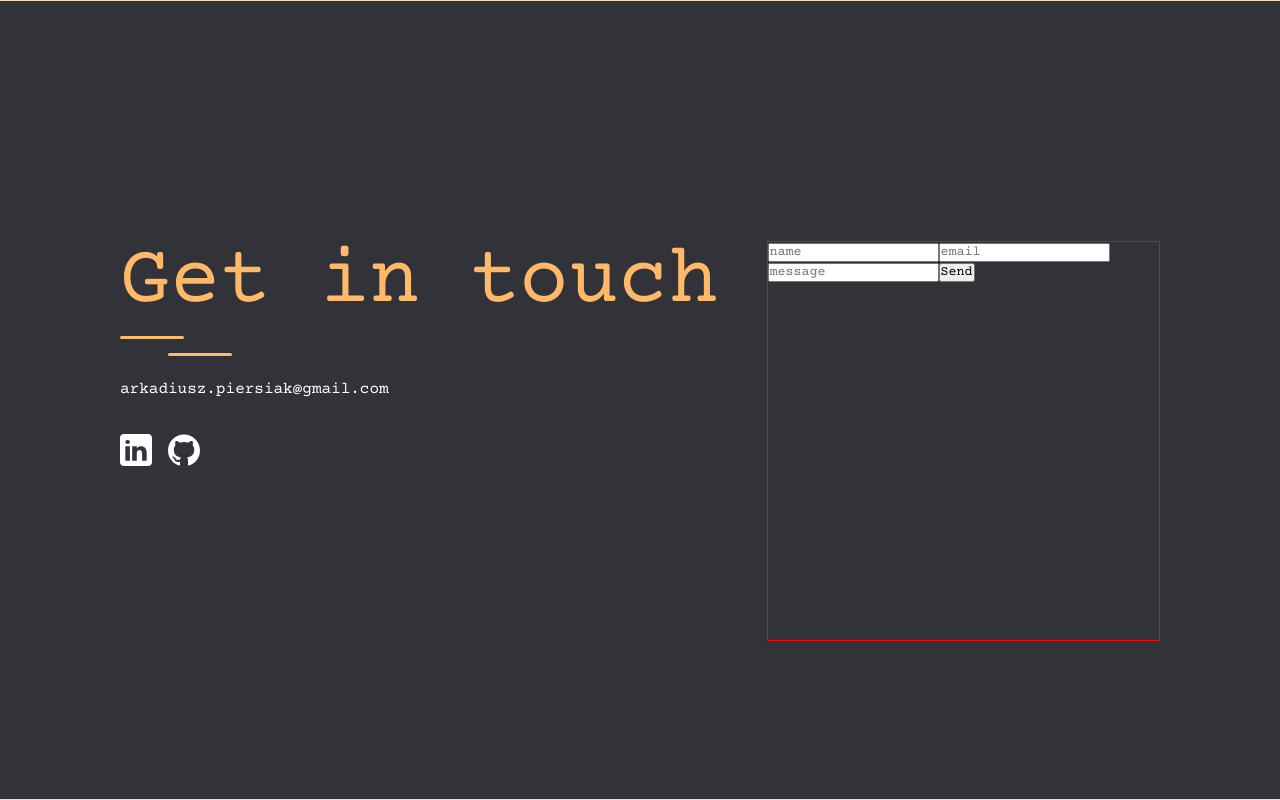
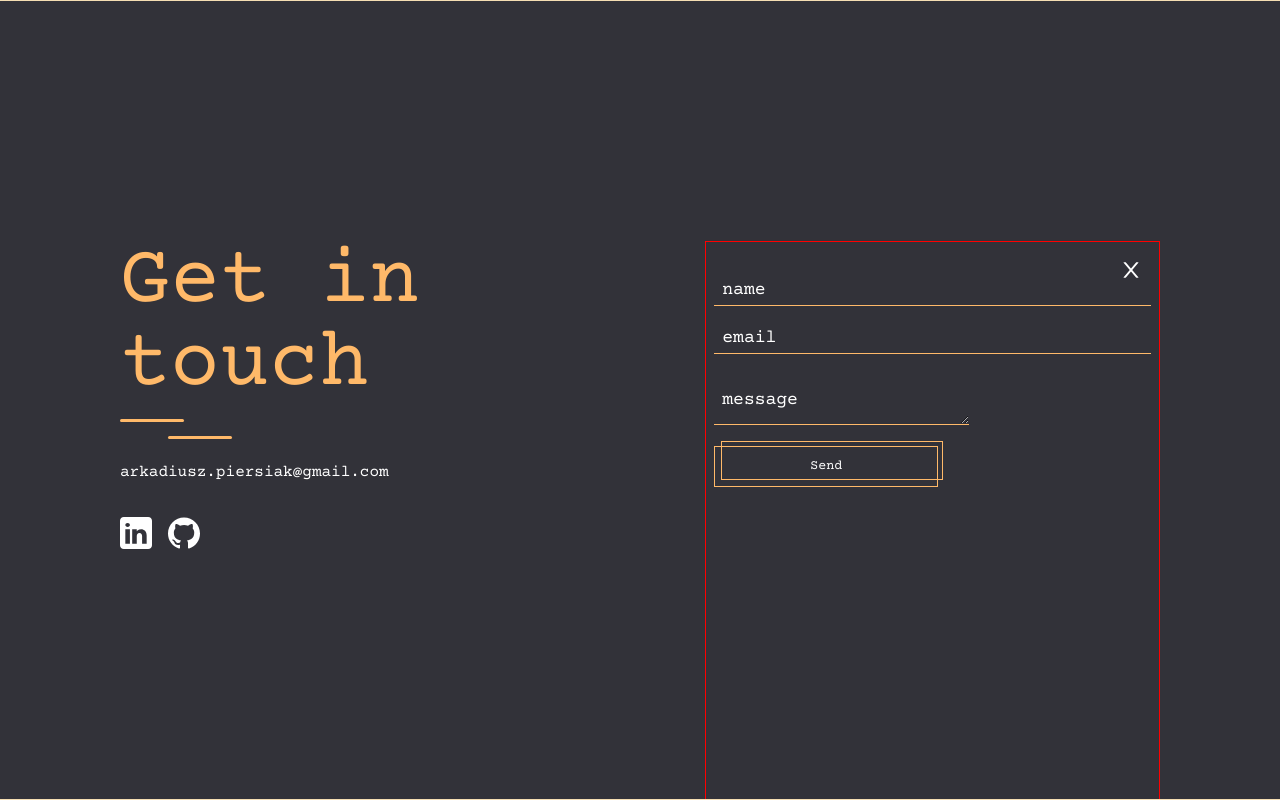
Before and after one commit to PanKarton/PersonalWebsite, a Next.js app: page / in a window 1280 px wide. Shown: the part 3200-4000 px from the top of the page. Built offline with nearby package versions, Linux system fonts and the light colour scheme.

Commit message:
feat/added ContactFormInput with styles and floating label

```diff
--- a/src/assets/theme.ts
+++ b/src/assets/theme.ts
@@ -8,6 +8,7 @@ export const theme = {
     contrastDarkerHover: '#f5f6f8',
     // Orange
     accentPrimary: '#FFB969',
+    accentPrimaryDarker: '#ff7a69',
   },
   fontSize: {
     textXS: '0.75rem',
--- /dev/null
+++ b/src/modules/MainPage/ContactForm/ContactForm.styles.ts
@@ -0,0 +1,52 @@
+import styled from 'styled-components';
+
+export const StyledForm = styled.form`
+  display: flex;
+  flex-direction: column;
+  gap: 1rem;
+  padding-block: 2rem;
+  padding-inline: 0.5rem;
+`;
+
+export const StyledButton = styled.button`
+  position: relative;
+  border: 0.0625rem solid ${({ theme }) => theme.color.accentPrimary};
+  padding: 0.75rem 2rem;
+  background-color: ${({ theme }) => theme.color.primary};
+  color: ${({ theme }) => theme.color.contrast};
+  text-align: center;
+
+  &::after {
+    content: '';
+    position: absolute;
+    inset: 0;
+    border: 0.0625rem solid ${({ theme }) => theme.color.accentPrimary};
+    translate: 0.25rem -0.25rem;
+    transition: translate 250ms;
+  }
+
+  p {
+    position: relative;
+    translate: 0.125rem -0.125rem;
+    font-size: ${({ theme }) => theme.fontSize.textBase};
+  }
+
+  &:hover {
+    cursor: pointer;
+  }
+
+  &:hover::after {
+    translate: -0.25rem 0.25rem;
+  }
+
+  @media screen and (min-width: 25rem) {
+    width: 14rem;
+
+    p {
+      font-size: ${({ theme }) => theme.fontSize.textLG};
+    }
+    &::after {
+      translate: 0.375rem -0.375rem;
+    }
+  }
+`;
--- a/src/modules/MainPage/ContactForm/ContactForm.tsx
+++ b/src/modules/MainPage/ContactForm/ContactForm.tsx
@@ -1,9 +1,13 @@
+import { ContactFormInput } from '../ContactFormInput/ContactFormInput';
+import { ContactFormTextArea } from '../ContactFormTextArea/ContactFormTextArea';
+import { StyledButton, StyledForm } from './ContactForm.styles';
+
 export const ContactForm = () => (
-  <form>
-    <input type="text" placeholder="name" />
-    <input type="text" placeholder="email" />
-    <input type="text" placeholder="message" />
+  <StyledForm>
+    <ContactFormInput type="text" label="name" />
+    <ContactFormInput type="email" label="email" />
+    <ContactFormTextArea label="message" />
 
-    <button>Send</button>
-  </form>
+    <StyledButton>Send</StyledButton>
+  </StyledForm>
 );
--- /dev/null
+++ b/src/modules/MainPage/ContactFormInput/ContactFormInput.styles.ts
@@ -0,0 +1,38 @@
+import styled from 'styled-components';
+
+export const StyledWrapper = styled.div`
+  position: relative;
+`;
+
+export const StyledLabel = styled.label`
+  position: absolute;
+  top: 50%;
+  left: 0.5rem;
+  translate: 0 -50%;
+  font-size: 1.125rem;
+  color: ${({ theme }) => theme.color.contrast};
+  transition: all 0.25s ease;
+
+  &.label-float {
+    font-size: 0.75rem;
+    left: 0;
+    top: -0.125rem;
+    color: ${({ theme }) => theme.color.contrastDarker};
+  }
+`;
+
+export const StyledInput = styled.input`
+  width: 100%;
+  background-color: ${({ theme }) => theme.color.primary};
+  border: none;
+  border-bottom: 0.0625rem solid ${({ theme }) => theme.color.accentPrimary};
+  padding-block: 0.25rem;
+  color: ${({ theme }) => theme.color.contrast};
+  font-size: 1.25rem;
+
+  transition: all 0.25s ease;
+  &:focus {
+    outline: none;
+    border-color: ${({ theme }) => theme.color.accentPrimaryDarker};
+  }
+`;
--- /dev/null
+++ b/src/modules/MainPage/ContactFormInput/ContactFormInput.tsx
@@ -0,0 +1,38 @@
+import { useState } from 'react';
+import { StyledInput, StyledLabel, StyledWrapper } from './ContactFormInput.styles';
+
+type ContactFormInput = {
+  label: string;
+  type: 'text' | 'email';
+};
+
+export const ContactFormInput = ({ label, type }: ContactFormInput) => {
+  const [isFocused, setIsFocused] = useState(false);
+  const [inputValue, setInputValue] = useState('');
+
+  const handleFocus = () => {
+    setIsFocused(true);
+  };
+
+  const handleBlur = () => {
+    if (inputValue) return;
+    setIsFocused(false);
+  };
+
+  const handleChange = (e: React.ChangeEvent<HTMLInputElement>) => {
+    setInputValue(e.target.value);
+  };
+
+  return (
+    <StyledWrapper>
+      <StyledLabel className={isFocused ? 'label-float' : ''}>{label}</StyledLabel>
+      <StyledInput
+        type={type}
+        onFocus={handleFocus}
+        onBlur={handleBlur}
+        onChange={handleChange}
+        value={inputValue}
+      />
+    </StyledWrapper>
+  );
+};
--- /dev/null
+++ b/src/modules/MainPage/ContactFormTextArea/ContactFormTextArea.styles.ts
@@ -0,0 +1,37 @@
+import styled from 'styled-components';
+
+export const StyledWrapper = styled.div`
+  position: relative;
+`;
+
+export const StyledLabel = styled.label`
+  position: absolute;
+  top: 50%;
+  left: 0.5rem;
+  translate: 0 -50%;
+  font-size: 1.125rem;
+  color: ${({ theme }) => theme.color.contrast};
+  transition: all 0.25s ease;
+
+  &.label-float {
+    font-size: 0.75rem;
+    left: 0;
+    top: -0.125rem;
+    color: ${({ theme }) => theme.color.contrastDarker};
+  }
+`;
+
+export const StyledTextArea = styled.textarea`
+  background-color: ${({ theme }) => theme.color.primary};
+  border: none;
+  border-bottom: 0.0625rem solid ${({ theme }) => theme.color.accentPrimary};
+  padding-block: 0.25rem;
+  color: ${({ theme }) => theme.color.contrast};
+  font-size: 1.25rem;
+
+  transition: all 0.25s ease;
+  &:focus {
+    outline: none;
+    border-color: ${({ theme }) => theme.color.accentPrimaryDarker};
+  }
+`;
--- /dev/null
+++ b/src/modules/MainPage/ContactFormTextArea/ContactFormTextArea.tsx
@@ -0,0 +1,36 @@
+import { useState } from 'react';
+import { StyledLabel, StyledTextArea, StyledWrapper } from './ContactFormTextArea.styles';
+
+type ContactFormInput = {
+  label: string;
+};
+
+export const ContactFormTextArea = ({ label }: ContactFormInput) => {
+  const [isFocused, setIsFocused] = useState(false);
+  const [inputValue, setInputValue] = useState('');
+
+  const handleFocus = () => {
+    setIsFocused(true);
+  };
+
+  const handleBlur = () => {
+    if (inputValue) return;
+    setIsFocused(false);
+  };
+
+  const handleChange = (e: React.ChangeEvent<HTMLTextAreaElement>) => {
+    setInputValue(e.target.value);
+  };
+
+  return (
+    <StyledWrapper>
+      <StyledLabel className={isFocused ? 'label-float' : ''}>{label}</StyledLabel>
+      <StyledTextArea
+        onFocus={handleFocus}
+        onBlur={handleBlur}
+        onChange={handleChange}
+        value={inputValue}
+      />
+    </StyledWrapper>
+  );
+};
--- a/src/modules/MainPage/ContactMeSection/ContactMeSection.styles.ts
+++ b/src/modules/MainPage/ContactMeSection/ContactMeSection.styles.ts
@@ -10,11 +10,28 @@ export const FlexWrapper = styled.div`
 
   .form-wrapper {
     border: 1px solid red;
-    height: 50vh;
 
     position: absolute;
-    inset: 0;
+    height: 70vh;
+    width: 100%;
     translate: 100% 0;
+    background-color: ${({ theme }) => theme.color.primary};
+    transition: 0.125s translate ease-in;
+
+    &.isVisible {
+      translate: 0 0;
+    }
+
+    .close-button {
+      position: absolute;
+      top: 1rem;
+      right: 1rem;
+      background-color: ${({ theme }) => theme.color.primary};
+      border: none;
+
+      color: ${({ theme }) => theme.color.contrast};
+      font-size: 1.5rem;
+    }
   }
 
   @media screen and (min-width: 50rem) {
@@ -73,9 +90,22 @@ export const IconsWrapper = styled.div`
     align-items: center;
     justify-content: center;
 
+    a {
+      position: relative;
+      width: 100%;
+      height: 100%;
+    }
+
     &.icon--envelope {
       width: 2.25rem;
       margin-left: auto;
+
+      button {
+        background-color: transparent;
+        width: 100%;
+        height: 100%;
+        border: none;
+      }
       svg {
         color: white;
         width: 100%;
--- a/src/modules/MainPage/ContactMeSection/ContactMeSection.tsx
+++ b/src/modules/MainPage/ContactMeSection/ContactMeSection.tsx
@@ -3,14 +3,23 @@ import Image from 'next/image';
 import linkedInIcon from 'public/images/linkedin-icon.svg';
 import gitHub from 'public/images/gh-icon-white.svg';
 import { BsEnvelope } from 'react-icons/bs';
+import { AiOutlineClose } from 'react-icons/ai';
 import { DoubleLineDivider } from '@/components/atoms/DoubleLineDivider/DoubleLineDivider';
 import { SectionHeading } from '@/components/atoms/SectionHeading/SectionHeading';
 import { SectionParagraph } from '@/components/atoms/SectionParagraph/SectionParagraph';
 import { MainPageSection } from '@/components/molecules/MainPageSection/MainPageSection';
 import { ContactForm } from '../ContactForm/ContactForm';
 import { FlexWrapper, IconsWrapper, StyledWrapper } from './ContactMeSection.styles';
+import { useCallback, useState } from 'react';
 
-export const ContactMeSection = () => (
+export const ContactMeSection = () => {
+  const [isContactFormVisible, setisContactFormVisible] = useState(false);
+
+  const handleToggleContactForm = useCallback(() => {
+    setisContactFormVisible(prev => !prev);
+  }, []);
+
+  return (
     <MainPageSection id="contact-me">
       <FlexWrapper>
         <StyledWrapper>
@@ -30,14 +39,20 @@ export const ContactMeSection = () => (
               </Link>
             </div>
             <div className="icon icon--envelope">
+              <button onClick={handleToggleContactForm}>
                 <BsEnvelope />
+              </button>
             </div>
           </IconsWrapper>
         </StyledWrapper>
 
-      <div className="form-wrapper">
+        <div className={`form-wrapper ${isContactFormVisible ? 'isVisible' : ''}`}>
           <ContactForm />
+          <button className="close-button" onClick={handleToggleContactForm}>
+            <AiOutlineClose />
+          </button>
         </div>
       </FlexWrapper>
     </MainPageSection>
   );
+};
```
Lines whose indentation alone changed are shown as unchanged.
